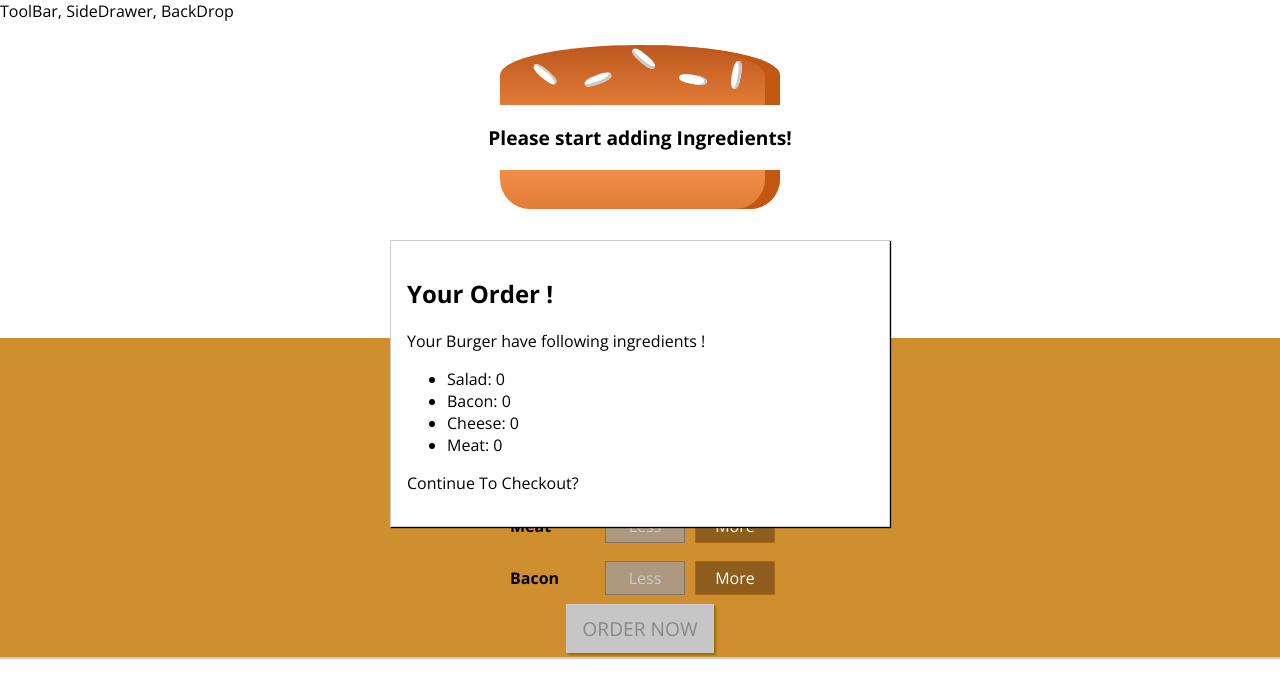
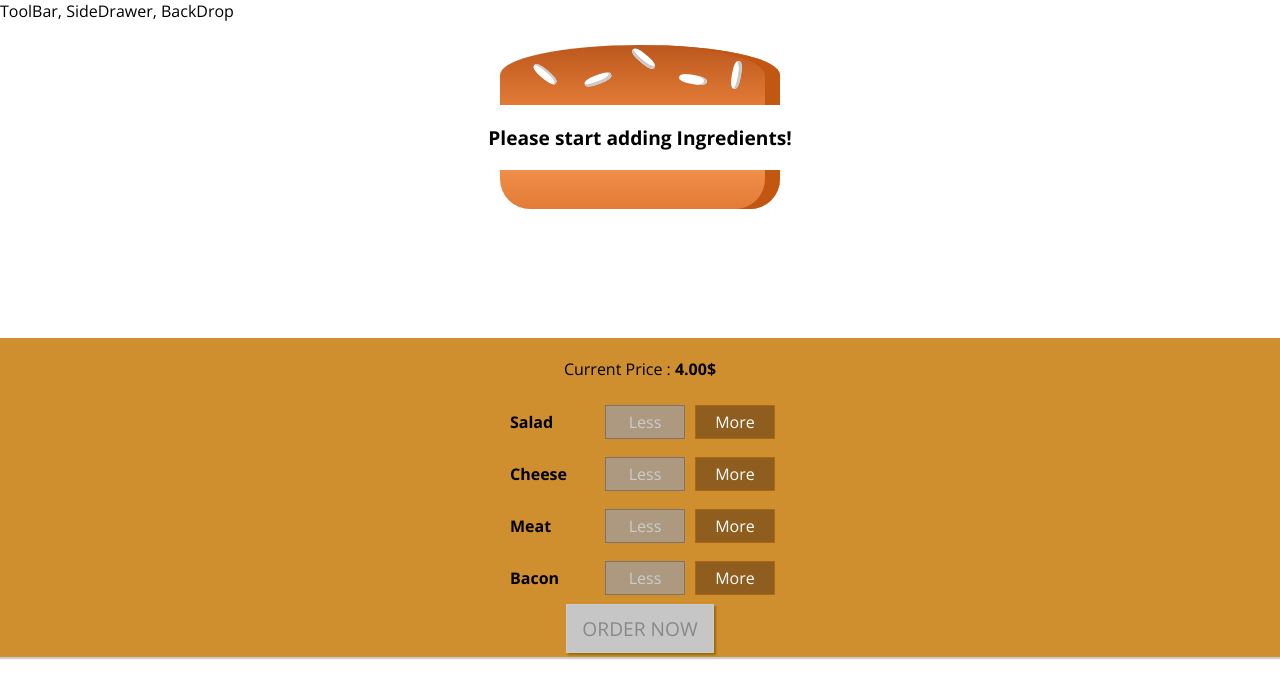
Before and after one commit to MianNomi1/burger-app, a React (Create React App) app: page / in a window 1280 px wide. Shown: the top 698 px of the page. Built offline with nearby package versions, Linux system fonts and the light colour scheme.

Commit message:
Showing Order Summary on click

```diff
--- a/src/components/Burger/BuildControls/BuildControls.js
+++ b/src/components/Burger/BuildControls/BuildControls.js
@@ -19,7 +19,7 @@
                 disable={props.info[ctrl.type]}
             />
         ))}
-        <button className="OrderButton" disabled={!props.purchaseAble} >ORDER NOW</button>
+        <button className="OrderButton" disabled={!props.purchaseAble} onClick={props.purchase}>ORDER NOW</button>
     </div>
 );
 
--- a/src/components/UI/Modal/Modal.js
+++ b/src/components/UI/Modal/Modal.js
@@ -1,7 +1,11 @@
 import React from "react";
 
 const modal = (props) => (
-    <div className="Modal">
+    <div className="Modal"
+        style={{
+            transform: props.show ? "translateY(0)" : "translateY()-100vh",
+            opacity: props.show ? 1 : 0
+        }}>
         {props.children}
     </div>
 );
--- a/src/containers/BurgerBuilder/BurgerBuilder.js
+++ b/src/containers/BurgerBuilder/BurgerBuilder.js
@@ -21,7 +21,8 @@
             meat: 0
         },
         totalPrice: 4,
-        purchaseAble: false
+        purchaseAble: false,
+        purchasing: false
     };
 
     updatePurchaseAble(ingredients) {
@@ -60,6 +61,11 @@
         this.setState({ totalPrice: newPrice, ingredients: updatedIngredients });
 
     }
+
+    handlePurchaseAble = () => {
+        this.setState({ purchasing: true });
+    }
+
     render() {
         const disabledInfo = {
             ...this.state.ingredients
@@ -70,15 +76,16 @@
 
         return (
             <Aux>
-                <Modal>
-                    <OrderSummary ingredients={this.state.ingredients} />
+                <Modal show={this.state.purchasing}>
+                    <OrderSummary ingredients={this.state.ingredients} show={this.state.purchasing} />
                 </Modal>
                 <Burger ingredients={this.state.ingredients} />
                 <BuildControls ingredientAdded={this.addIngredientHandler}
                     ingredientdeleted={this.removeIngredientHandler}
                     info={disabledInfo}
                     purchaseAble={this.state.purchaseAble}
-                    price={this.state.totalPrice} />
+                    price={this.state.totalPrice}
+                    purchase={this.handlePurchaseAble} />
             </Aux>
         );
     }
```
